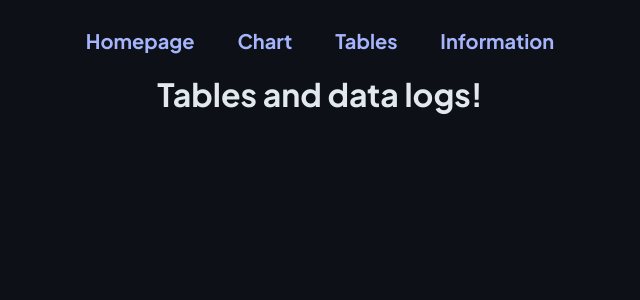
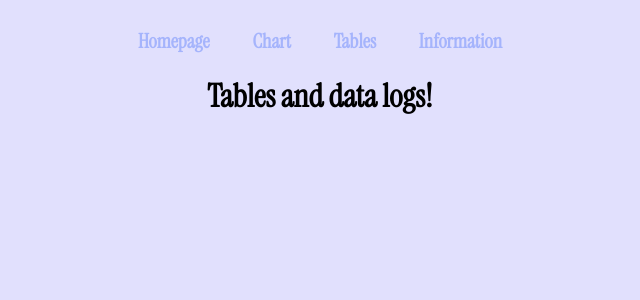
Before and after one commit to HabadOlad/StopSnoringML, a Flask app: page /tables in a window 1280 px wide. Shown: the top 300 px of the page, without its empty margins (320-960 px from the left). Run offline with Flask 3, Linux system fonts and the light colour scheme; some web fonts are replaced.

Commit message:
feat:redesigning and jumping back in

```diff
--- a/static/css/stopsnoringml.css
+++ b/static/css/stopsnoringml.css
@@ -1,55 +1,41 @@
-/* 1. Light Variant (Weight: 300) */
+/* 1. Regular Variant */
 @font-face {
-  font-family: "Plus Jakarta Sans";
-  font-weight: 300;
+  font-family: "Instrument Serif";
+  font-weight: 400;
   font-style: normal;
-  src: url("../css/font/PlusJakartaSans-Light.ttf") format("truetype");
+  src: url("../css/font/InstrumentSerif-Regular.ttf") format("truetype");
   font-display: swap;
 }
 
-/* 2. Regular Variant (Weight: 400) */
+/* 2. Italic Variant */
 @font-face {
-  font-family: "Plus Jakarta Sans";
+  font-family: "Instrument Serif";
   font-weight: 400;
-  font-style: normal;
-  src: url("../css/font/PlusJakartaSans-Regular.ttf") format("truetype");
-  font-display: swap;
-}
-
-/* 3. Bold Variant (Weight: 700) */
-@font-face {
-  font-family: "Plus Jakarta Sans";
-  font-weight: 700;
-  font-style: normal;
-  src: url("../css/font/PlusJakartaSans-Bold.ttf") format("truetype");
+  font-style: italic;
+  src: url("../css/font/InstrumentSerif-Italic.ttf") format("truetype");
   font-display: swap;
 }
 
 /* --- Design Tokens / Root Variables --- */
 :root {
   /* Typography */
-  --font-primary: "Plus Jakarta Sans", -apple-system, BlinkMacSystemFont,
-    "Segoe UI", Roboto, sans-serif;
+  --font-primary: "Instrument Serif", Georgia, Cambria, "Times New Roman", Times,
+    serif;
 
-  --font-weight-light: 300;
   --font-weight-regular: 400;
   --font-weight-bold: 700;
-
   --font-size-p: 1.2rem;
   --font-size-nav: 20px;
   --font-size-h1: 3rem;
 
   /* Colors - Text */
-  --color-text-main: #e2e8f0;
+  --color-text-main: #black;
   --color-text-muted: #94a3b8;
   --color-text-link: #a5b4fc;
   --color-text-link-hover: #ffffff;
 
   /* Colors - Backgrounds */
-  --bg-index: #00003f; /* dark dark blue */
-  --bg-charts: #20003f;
-  --bg-tables: #0d1117;
-  --bg-information: #1a102f;
+  --bg-for-all: #e1e0fd; /* dark dark blue */
 
   /* Spacing */
   --body-padding: 7.5px;
@@ -74,7 +60,7 @@ body {
 
 /* --- Home Page Styles --- */
 body.index {
-  background-color: var(--bg-index);
+  background-color: var(--bg-for-all);
   color: var(--color-text-main);
   text-align: center;
   overflow-x: hidden;
@@ -82,15 +68,15 @@ body.index {
 }
 
 body.charts {
-  background-color: var(--bg-charts);
+  background-color: var(--bg-for-all);
 }
 
 body.tables {
-  background-color: var(--bg-tables);
+  background-color: var(--bg-for-all);
 }
 
 body.information {
-  background-color: var(--bg-information);
+  background-color: var(--bg-for-all);
 }
 
 .hero-content {
```
Also changed, not shown: static/css/font/InstrumentSerif-Italic.ttf (added), static/css/font/InstrumentSerif-Regular.ttf (added), static/css/font/PlusJakartaSans-Bold.ttf (deleted), static/css/font/PlusJakartaSans-Light.ttf (deleted), static/css/font/PlusJakartaSans-Medium.ttf (deleted), static/css/font/PlusJakartaSans-Regular.ttf (deleted), static/css/font/PlusJakartaSans-SemiBold.ttf (deleted).
